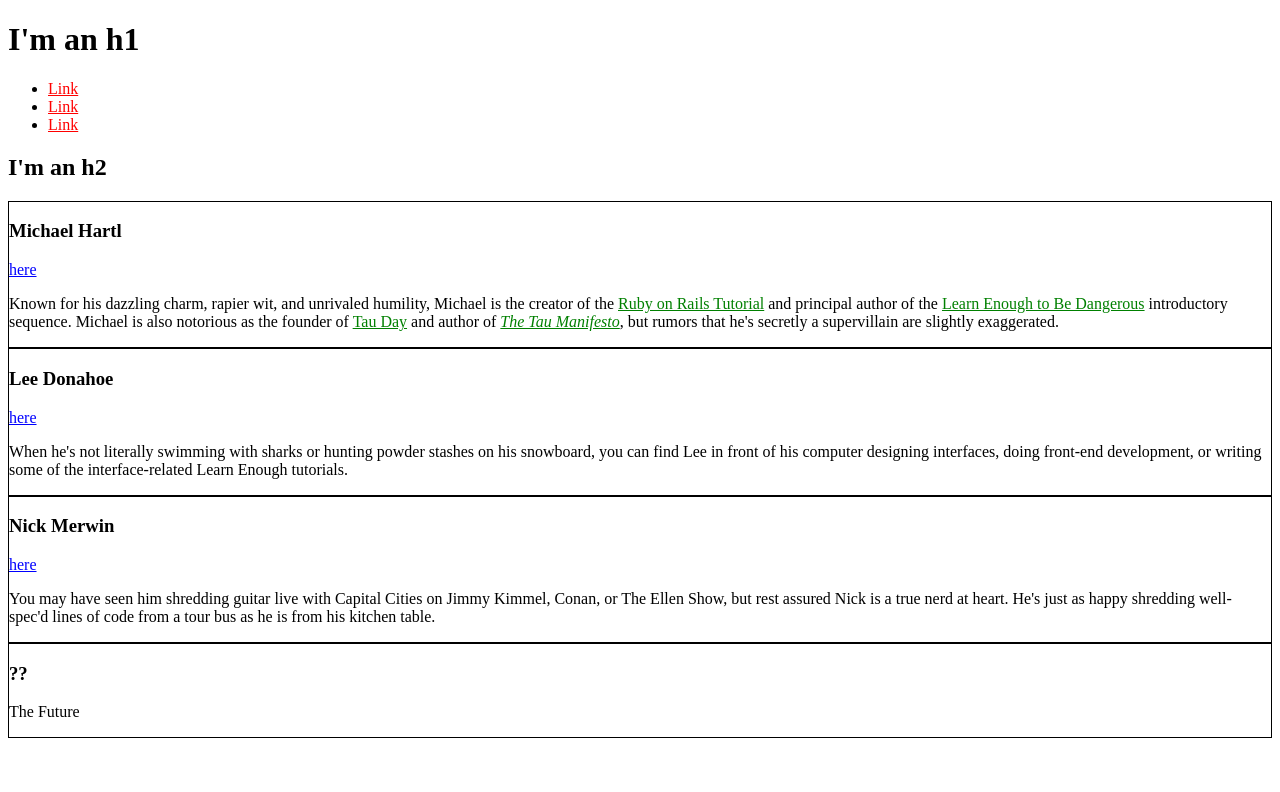
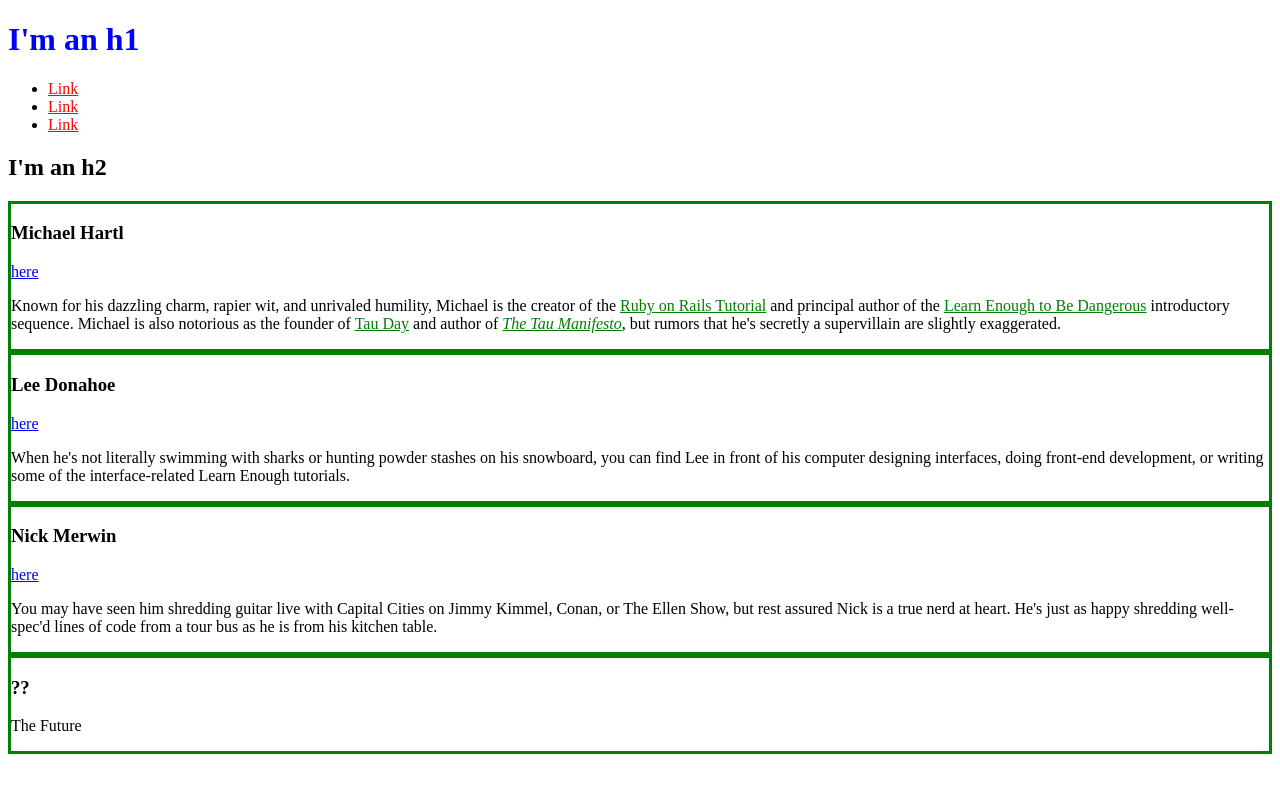
Before and after one commit to a-hotta-clbs/a-hotta-clbs.github.io, a plain HTML site: page index.html in a window 1280 px wide. Drawn offline with Linux system fonts and the light colour scheme.

Commit message:
20240318

```diff
--- a/index.html
+++ b/index.html
@@ -4,22 +4,31 @@
     <title>Test Page: Don't Panic</title>
     <meta charset="utf-8">
     <style>
+      /* html {background: red;} */
+      /* グローバルスタイル */
       a {
         color: red;
       }
+
+      /* SNSスタイル */
+      .social-link {
+        color: blue;
+      }
+
+      /* バイオグラフィースタイル */
+      div.bio-box {
+        border: 3px solid green;
+      }
       .bio-box {
-        border: 1px solid black;
+        border: 3px solid black;
       }
-      .bio-box a {
+      .bio-copy a {
         color: green;
-      }
-      a.social-link {
-        color: blue
       }
     </style>
   </head>
   <body>
-    <h1>I'm an h1</h1>
+    <h1 class="social-link">I'm an h1</h1>
     <ul>
       <li>
         <a href="https://example.com/">Link</a>
@@ -35,6 +44,7 @@
     <div class="bio-box">
       <h3>Michael Hartl</h3>
       <a href="https://twitter.com/mhartl" class="social-link">here</a>
+      <div class="bio-copy">
         <p>
           Known for his dazzling charm, rapier wit, and unrivaled humility,
           Michael is the creator of the
@@ -49,31 +59,38 @@
           are slightly exaggerated.
         </p>
       </div>
+    </div>
     <div class="bio-box">
       <h3>Lee Donahoe</h3>
       <a href="https://twitter.com/leedonahoe" class="social-link">here</a>
+      <div class="bio-copy">
         <p>
-        When he's not literally swimming with sharks or hunting powder stashes on
-        his snowboard, you can find Lee in front of his computer designing
-        interfaces, doing front-end development, or writing some of the
-        interface-related Learn Enough tutorials.
+          When he's not literally swimming with sharks or hunting powder
+          stashes on his snowboard, you can find Lee in front of his computer
+          designing interfaces, doing front-end development, or writing some of
+          the interface-related Learn Enough tutorials.
         </p>
+      </div>
     </div>
     <div class="bio-box">
       <h3>Nick Merwin</h3>
       <a href="https://twitter.com/nickmerwin" class="social-link">here</a>
+      <div class="bio-copy">
         <p>
-        You may have seen him shredding guitar live with Capital Cities on Jimmy
-        Kimmel, Conan, or The Ellen Show, but rest assured Nick is a true nerd at
-        heart. He's just as happy shredding well-spec'd lines of code from a tour
-        bus as he is from his kitchen table.
+          You may have seen him shredding guitar live with Capital Cities on
+          Jimmy Kimmel, Conan, or The Ellen Show, but rest assured Nick is a
+          true nerd at heart. He's just as happy shredding well-spec'd lines
+          of code from a tour bus as he is from his kitchen table.
         </p>
+      </div>
     </div>
     <div class="bio-box">
       <h3>??</h3>
+      <div class="bio-copy">
         <p>
           The Future
         </p>
       </div>
+    </div>
   </body>
 </html>
```
Lines whose indentation alone changed are shown as unchanged.
